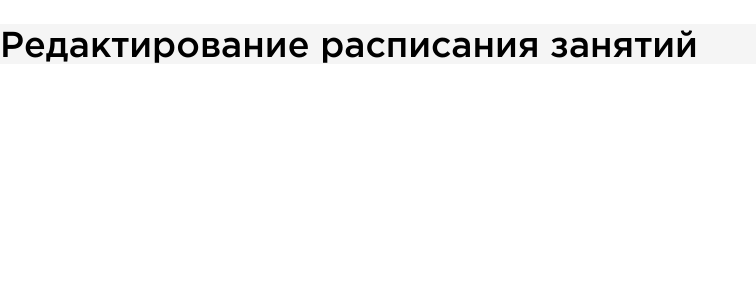
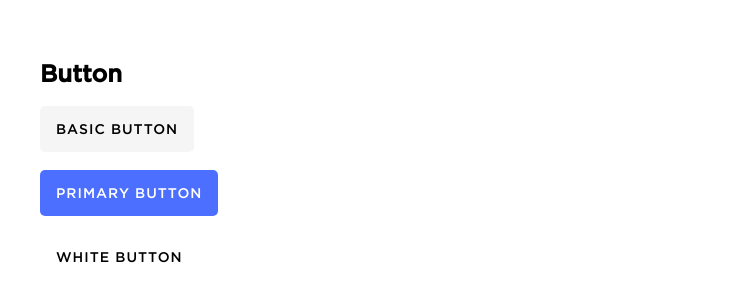
Before and after one commit to wrgraff/scheduler, a React (Create React App) app: page / in a window 1280 px wide. Shown: the top 302 px of the page, without its empty margins (0-756 px from the left). Built offline with nearby package versions, Linux system fonts and the light colour scheme.

Commit message:
Добавляет кнопку

```diff
--- a/src/App.js
+++ b/src/App.js
@@ -1,9 +1,21 @@
 import React from 'react';
 import Header from './components/Header'
+import Button from './components/Button';
 
 const App = () => {
     return (
-        <Header />
+        <>
+            <main>
+                <h2>Button</h2>
+                <Button type="button">Basic button</Button>
+                <br />
+                <br />
+                <Button type="button" modificator="primary">Primary button</Button>
+                <br />
+                <br />
+                <Button type="button" modificator="white">White button</Button>
+            </main>
+        </>
     );
 };
 
--- /dev/null
+++ b/src/components/Button/index.js
@@ -0,0 +1,17 @@
+import React from 'react';
+import './index.scss';
+
+const Button = ({ type, modificator, children }) => {
+    const modificatorClass = ` button_${modificator}`;
+
+    return (
+        <button
+            type={type}
+            className={`button${modificator ? modificatorClass : ''}`}
+        >
+            {children}
+        </button>
+    );
+};
+
+export default Button;
--- /dev/null
+++ b/src/components/Button/index.scss
@@ -0,0 +1,52 @@
+.button {
+    padding: 16px;
+
+    background-color: var(--color-gray-100);
+    border: none;
+    border-radius: 5px;
+
+    font-family: inherit;
+    font-size: 14px;
+    font-weight: 500;
+    text-transform: uppercase;
+    line-height: 1;
+    letter-spacing: 1px;
+
+    transition: color 200ms, background-color 200ms, border-color 200ms, box-shadow 200ms;
+
+    &:hover {
+        color: var(--color-primary-500);
+        background-color: var(--color-primary-100);
+    }
+
+    &:active {
+        border-color: var(--color-primary-500);
+        box-shadow: inset 0px 4px 12px rgba(0, 0, 0, .15);
+    }
+
+    &:focus {
+        outline: 2px solid var(--color-primary-500);
+        outline-offset: 2px;
+        color: var(--color-primary-500);
+        background-color: var(--color-primary-100);
+    }
+}
+
+.button_white {
+    background-color: var(--color-white);
+}
+
+.button_primary {
+    color: var(--color-white);
+    background-color: var(--color-primary-500);
+
+    &:hover {
+        color: var(--color-white);
+        background-color: var(--color-primary-600);
+    }
+
+    &:focus {
+        color: var(--color-white);
+        background-color: var(--color-primary-600);
+    }
+}
--- a/src/components/Header/index.js
+++ b/src/components/Header/index.js
@@ -1,12 +1,14 @@
 import React from 'react';
 import './index.scss';
+import Button from '../Button';
 
 const Header = () => {
     return (
         <header className="header">
             <h1 className="header__heading">Редактирование расписания занятий</h1>
             <div className="header__buttons">
-
+                <Button type="button" modificator="white">Настройки</Button>
+                <Button type="button" modificator="primary">Добавить день</Button>
             </div>
         </header>
     );
--- a/src/index.scss
+++ b/src/index.scss
@@ -1,6 +1,20 @@
+*,
+*::before,
+*::after {
+    box-sizing: inherit;
+}
+
+html {
+    box-sizing: border-box;
+}
+
 body {
     margin: 0;
     font-family: "YNWA", sans-serif;
+}
+
+main {
+    padding: 40px;
 }
 
 h1 {
--- a/src/styles/variables.scss
+++ b/src/styles/variables.scss
@@ -1,3 +1,10 @@
 :root {
+    --color-primary-100: #E8EEFA;
+    --color-primary-200: #CDDAF4;
+    --color-primary-500: #4C6FFF;
+    --color-primary-600: #4263E9;
+    --color-white: #fff;
     --color-gray-100: #f5f5f5;
+    --color-gray-200: #eaeaea;
+    --color-gray-300: #dbdbdb;
 }
```
